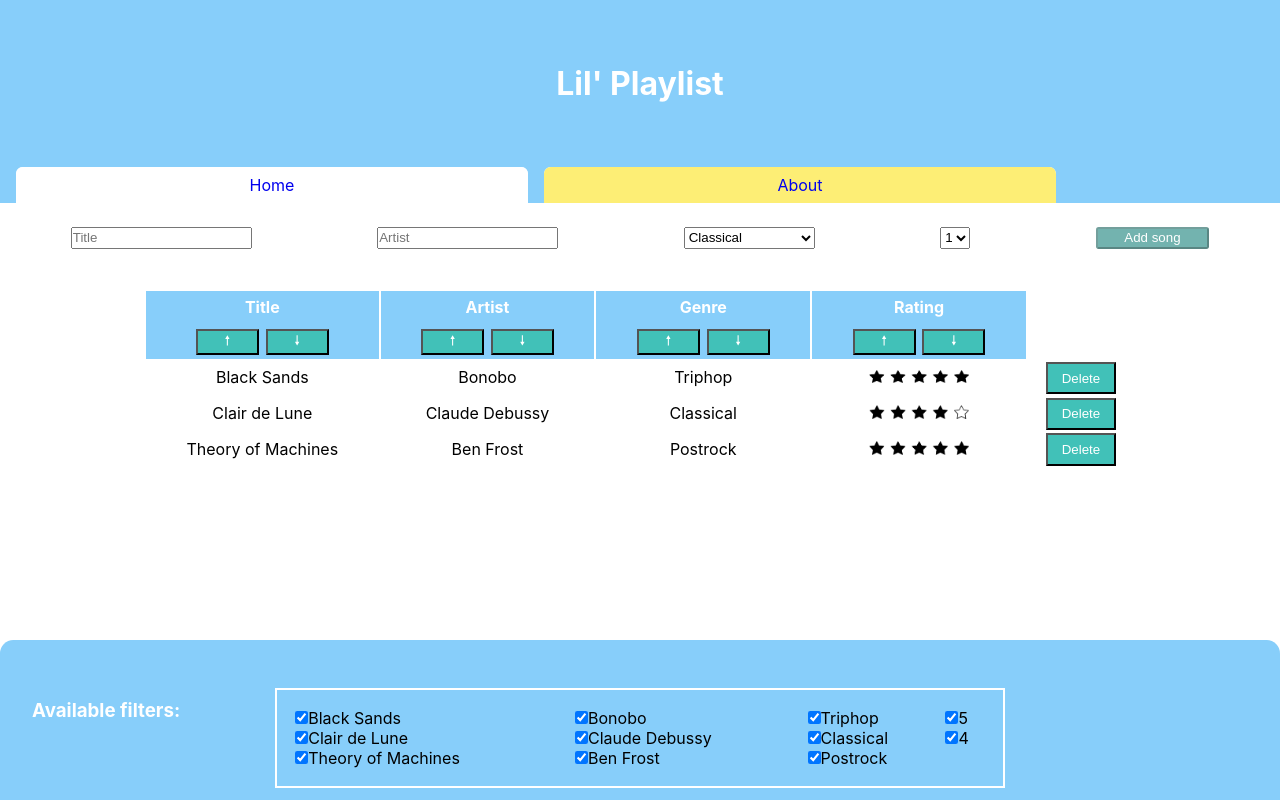
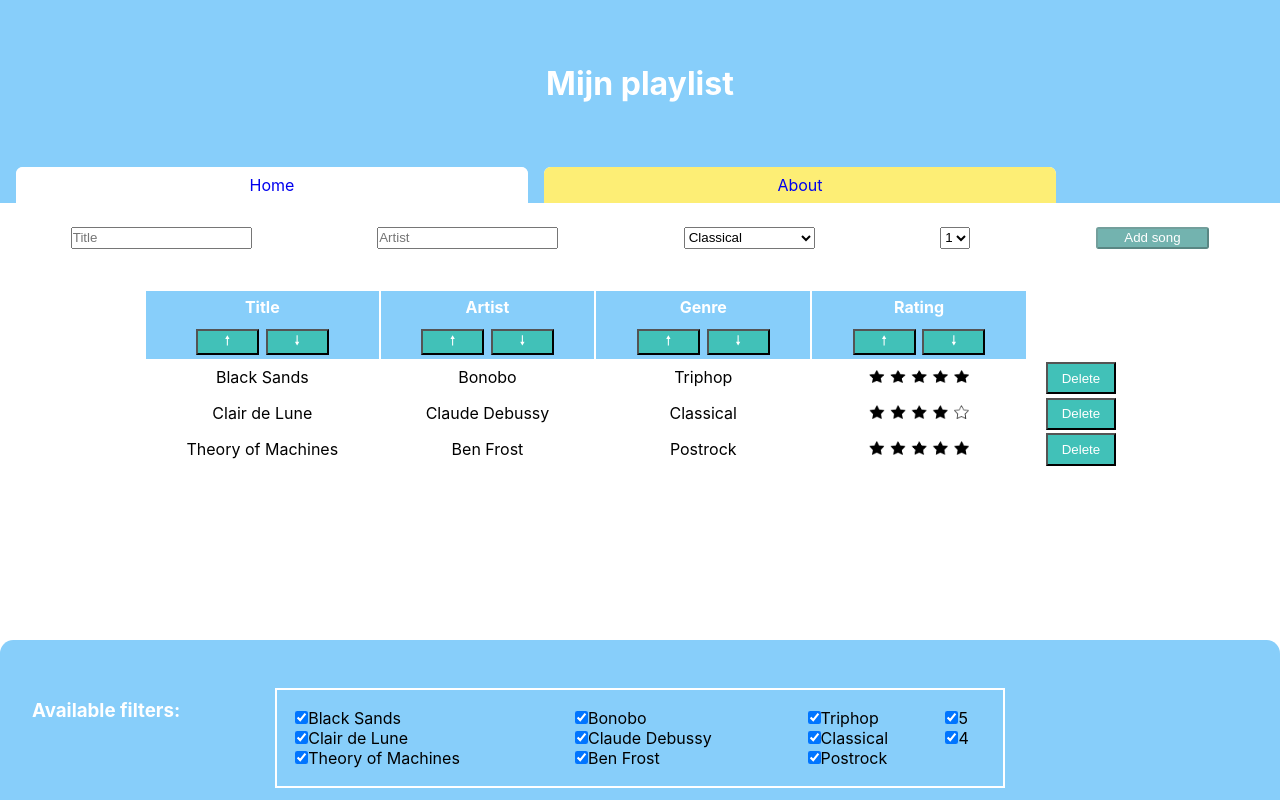
Before and after one commit to XanderVertegaal/xander_vertegaal-lil_playlist, a React (Create React App) app: page / in a window 1280 px wide. Built offline with nearby package versions, Linux system fonts and the light colour scheme.

Commit message:
Updated title

```diff
--- a/src/components/Header.js
+++ b/src/components/Header.js
@@ -4,7 +4,7 @@ import Nav from "./Nav";
 const Header = () => {
     return (
         <header className="header">
-            <h1 className="header-title">Lil' Playlist</h1>
+            <h1 className="header-title">Mijn playlist</h1>
             <Nav />
         </header>
     )
```
